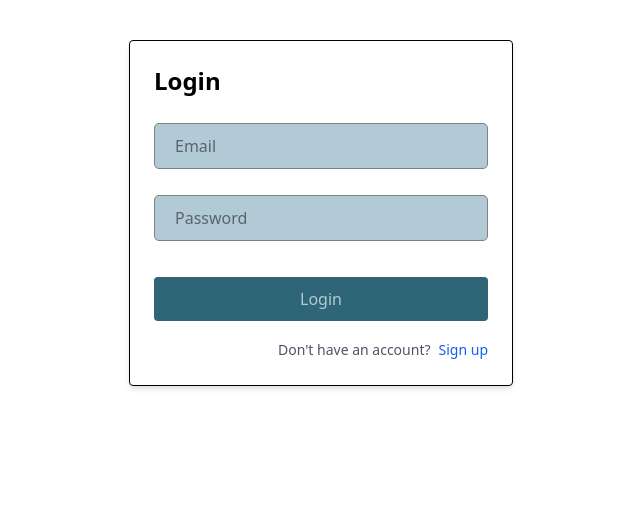
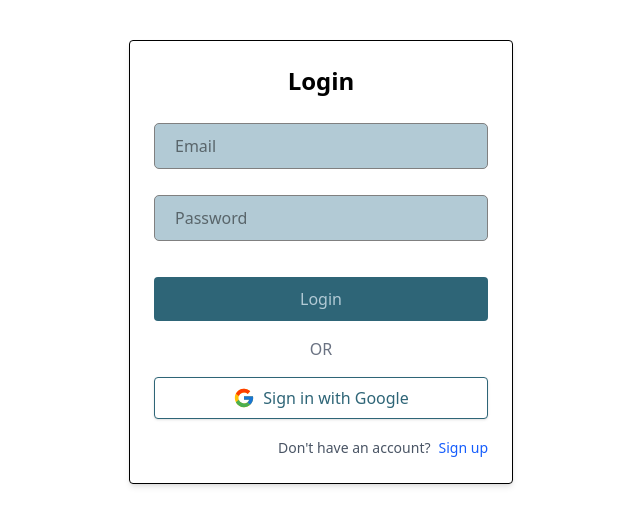
Before and after one commit to okedo01/studentHub-Okedo01, a React (Vite) app: page /login in a window 1280 px wide. Shown: the top 526 px of the page, without its empty margins (319-959 px from the left). Built offline with nearby package versions, Linux system fonts and the light colour scheme; no server answers.

Commit message:
Navbar component

```diff
--- a/src/Login.tsx
+++ b/src/Login.tsx
@@ -1,9 +1,10 @@
 import { useState } from 'react';
 import { useNavigate, Link } from 'react-router-dom';
 import { useAuth } from './AuthProvider';
+import { FcGoogle } from 'react-icons/fc';
 
 const Login: React.FC = () => {
-  const { login } = useAuth();
+  const { login, loginWithGoogle } = useAuth();
   const navigate = useNavigate();
   const [error, setError] = useState('');
 
@@ -21,11 +22,20 @@ const Login: React.FC = () => {
     }
   };
 
+  const handleGoogleLogin = async () => {
+    try {
+      await loginWithGoogle();
+      navigate('/');
+    } catch (err) {
+      setError('Google login failed. Try again.');
+    }
+  };
+
   return (
     <div className="max-w-sm mx-auto mt-10 p-6 border rounded shadow-md">
-      <h2 className="text-2xl font-bold mb-4">Login</h2>
+      <h2 className="text-2xl font-bold mb-4 text-center">Login</h2>
 
-      {error && <p className="text-red-500 mb-2">{error}</p>}
+      {error && <p className="text-red-500 mb-4 text-sm text-center">{error}</p>}
 
       <form onSubmit={handleSubmit} className="space-y-4">
         <input
@@ -50,6 +60,16 @@ const Login: React.FC = () => {
         </button>
       </form>
 
+      <div className="my-4 text-center text-gray-500">OR</div>
+
+      <button
+        onClick={handleGoogleLogin}
+        className="flex items-center justify-center gap-2 w-full bg-white border px-4 py-2 rounded shadow hover:bg-gray-100 transition"
+      >
+        <FcGoogle size={22} />
+        <span>Sign in with Google</span>
+      </button>
+
       <div className="text-right mt-4">
         <span className="text-sm text-gray-600 mr-2">Don't have an account?</span>
         <Link to="/signup" className="text-blue-600 text-sm hover:underline">
--- a/src/Navbar.tsx
+++ b/src/Navbar.tsx
@@ -41,7 +41,6 @@
 
 // export default Navbar
 
-
 import { useAuth } from './AuthProvider';
 import { useNavigate } from 'react-router-dom';
 
@@ -55,16 +54,27 @@ const Navbar = () => {
   };
 
   return (
-    <nav className="flex justify-between items-center p-4 bg-gray-100">
-      <h1 className="text-lg font-bold">StudentHub</h1>
-      {user && (
-        <button
-          onClick={handleLogout}
-          className="bg-red-600 text-white px-3 py-1 rounded hover:bg-red-700"
-        >
-          Logout
-        </button>
-      )}
+    <nav className="flex justify-between items-center p-4 bg-blue-900 text-white shadow-md">
+      <h1 className="text-xl font-bold">StudentHub</h1>
+
+      {user ? (
+        <div className="flex items-center gap-4">
+          {user.photoURL && (
+            <img
+              src={user.photoURL}
+              alt="User"
+              className="w-8 h-8 rounded-full object-cover"
+            />
+          )}
+          <span className="hidden sm:inline">{user.displayName || user.email}</span>
+          <button
+            onClick={handleLogout}
+            className="bg-red-600 px-3 py-1 rounded hover:bg-red-700 transition"
+          >
+            Logout
+          </button>
+        </div>
+      ) : null}
     </nav>
   );
 };
```
